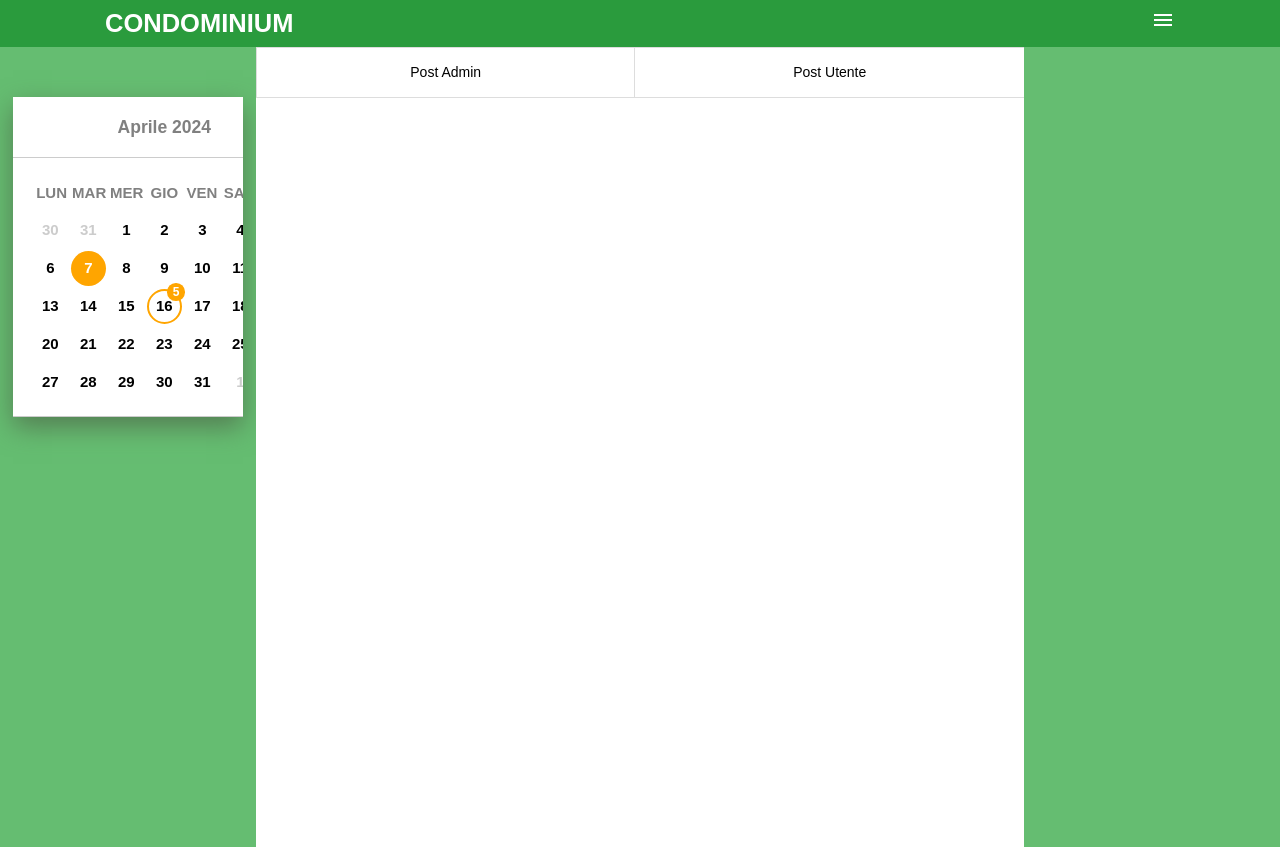
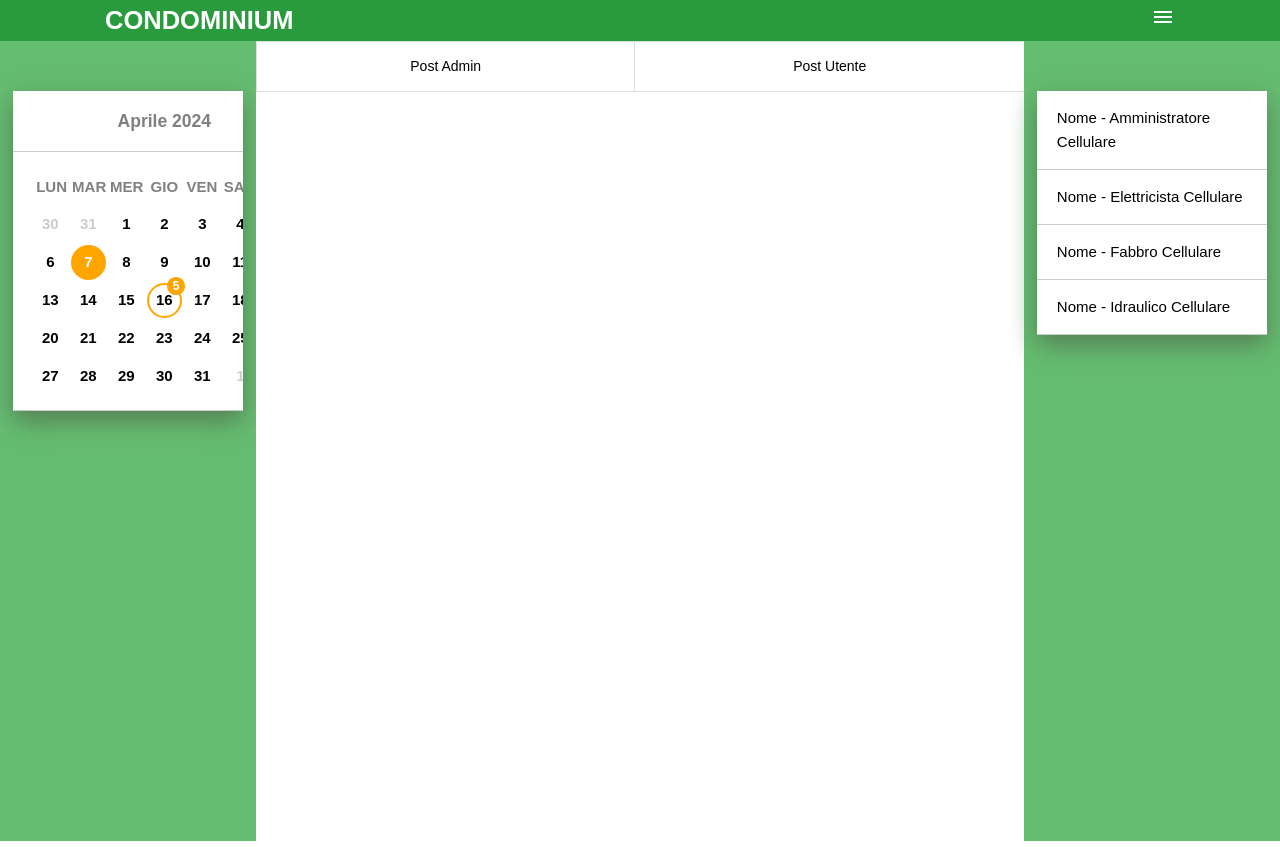
Before and after one commit to Traster-uni/Condominium-LTW, a PHP site: page /02-home.html in a window 1280 px wide. Run offline with PHP 8.4, Linux system fonts and the light colour scheme.

Commit message:
modifiche navbar e 02-home

```diff
--- a/02-home.html
+++ b/02-home.html
@@ -10,7 +10,6 @@
     <link rel="stylesheet" href="./ext_resources/01-css/calendar.css">
 </head>
 <body>
-    <div class="container">
     <div class="navbar">
         <a href="#">
             <div class="logo">
@@ -20,7 +19,6 @@
         <a href="#" style="float: right;">
             <h2><span class="material-symbols-outlined">menu</span></h2>
         </a>
-        </div>
     </div>
     <div class="flexbox">
         <div style="background-color: rgb(101, 189, 113); width: 20%;">
@@ -92,7 +90,24 @@
 
             </ul>
         </div>
-        <div style="background-color: rgb(101, 189, 113); width: 20%;"></div>
+        <div style="background-color: rgb(101, 189, 113); width: 20%;">
+            <div class="contatti-utili">
+                <ul>
+                    <li class="contatti-utili__nome">
+                        Nome - Amministratore Cellulare
+                    </li>
+                    <li class="contatti-utili__nome">
+                        Nome - Elettricista Cellulare
+                    </li>
+                    <li class="contatti-utili__nome">
+                        Nome - Fabbro Cellulare
+                    </li>
+                    <li class="contatti-utili__nome">
+                        Nome - Idraulico Cellulare
+                    </li>
+                </ul>
+            </div>
+        </div>
     </div>
 </body>
 </html>
--- a/02-home/local_css/02-home.css
+++ b/02-home/local_css/02-home.css
@@ -44,3 +44,18 @@
   background: #eee;
   color: #333;
 }
+
+.contatti-utili {
+    display: grid;
+    margin: 5rem auto;
+    overflow: auto;
+    background-color: white;
+    width: 90%;
+    max-width: 40rem;
+    box-shadow: 0 1rem 2.5rem rgb(84, 126, 83);
+}
+
+.contatti-utili__nome {
+    border-bottom: 1px solid #ccc;
+    padding: 1.5rem 2rem;
+}
--- a/global/01-css/stylesheet.css
+++ b/global/01-css/stylesheet.css
@@ -16,10 +16,8 @@ body {
 .navbar a {
   float: left;
   text-align: center;
-  padding-top: 3px;
   padding-left: 5px;
   padding-right: 5px;
-  padding-bottom: 3px;
   color: white;
   text-decoration: none;
   font-size: 17px;
```
Also changed, not shown: index.html (+19 -7 lines). Lines whose indentation alone changed are shown as unchanged.
